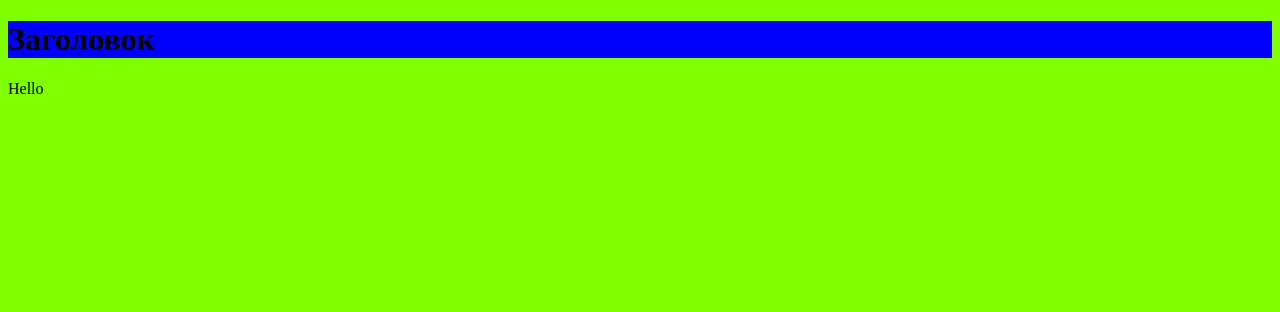
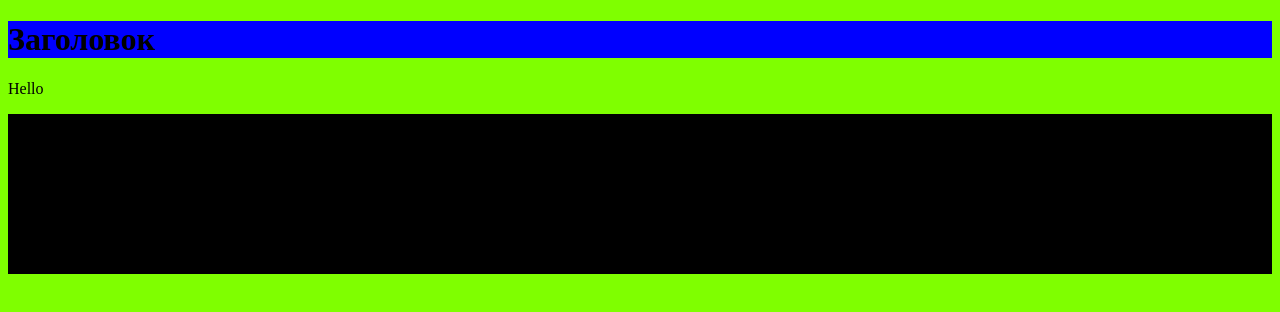
Before and after one commit to AndreyErmolin/first-project, a plain HTML site: page index.html in a window 1280 px wide. Drawn offline with Linux system fonts and the light colour scheme.

Commit message:
добавил футер

```diff
--- a/index.html
+++ b/index.html
@@ -14,5 +14,8 @@
     <body class="page">
         <p>Hello</p>
     </body>
+    <footer class="footer">
+
+    </footer>
 </body>
 </html>
--- a/style.css
+++ b/style.css
@@ -4,3 +4,7 @@
 .page {
     background-color: chartreuse;
 }
+.footer {
+    height: 20vh;
+    background-color: black;
+}
```
